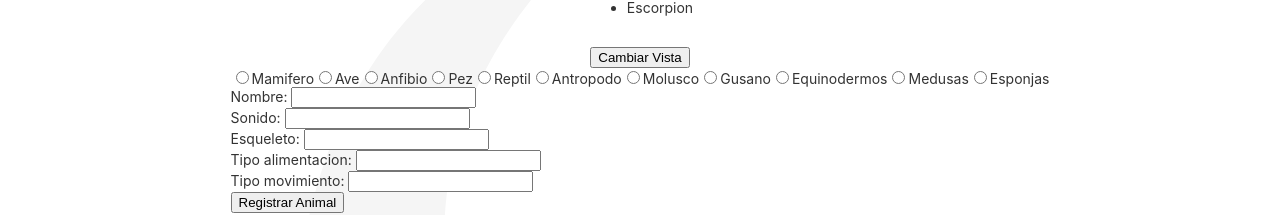
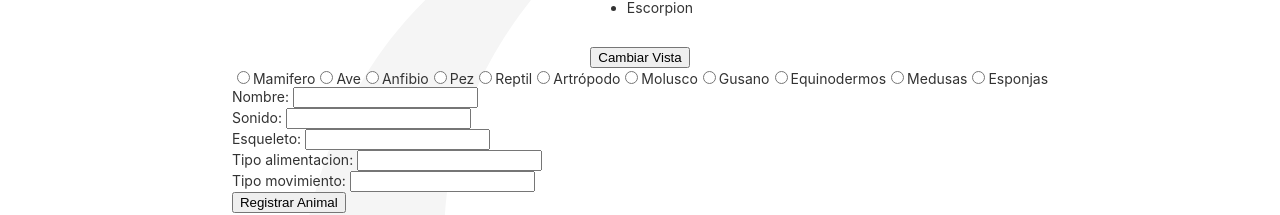
Before and after one commit to isaacSolano/animalia, an Angular app: page / in a window 1280 px wide. Shown: the part 195-410 px from the top of the page. Built offline with nearby package versions, Linux system fonts and the light colour scheme.

Commit message:
Arreglar escritura de "Artrópodo"
Estaba escrito como "Antropodo"

```diff
--- a/src/app/app.component.html
+++ b/src/app/app.component.html
@@ -87,7 +87,7 @@
         <label for="tipo_reptil">Reptil</label>
 
         <input type="radio" name="tipo" id="tipo_antropodo" value="antropodo" (click)="registrarTipoAnimal($event.target.value)">
-        <label for="tipo_antropodo">Antropodo</label>
+        <label for="tipo_antropodo">Artrópodo</label>
 
         <input type="radio" name="tipo" id="tipo_molusco" value="molusco" (click)="registrarTipoAnimal($event.target.value)">
         <label for="tipo_molusco">Molusco</label>
```
